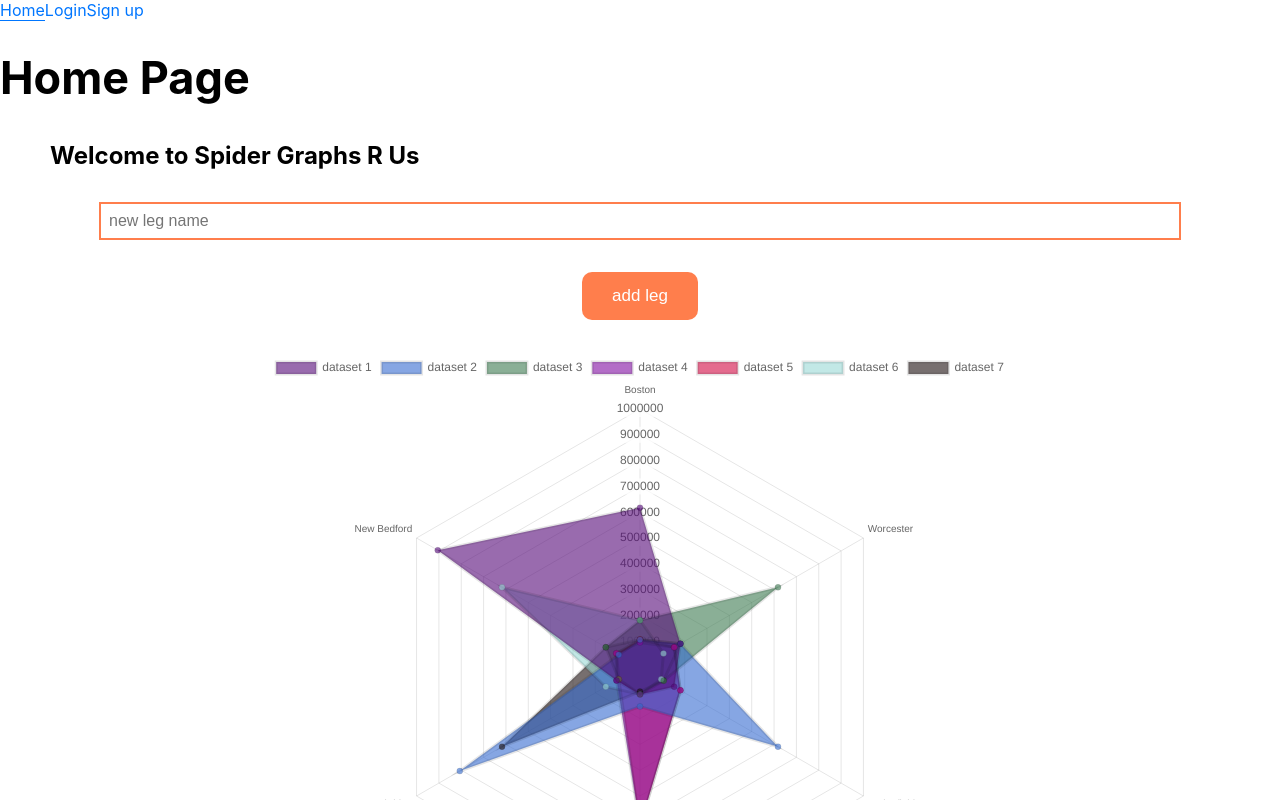
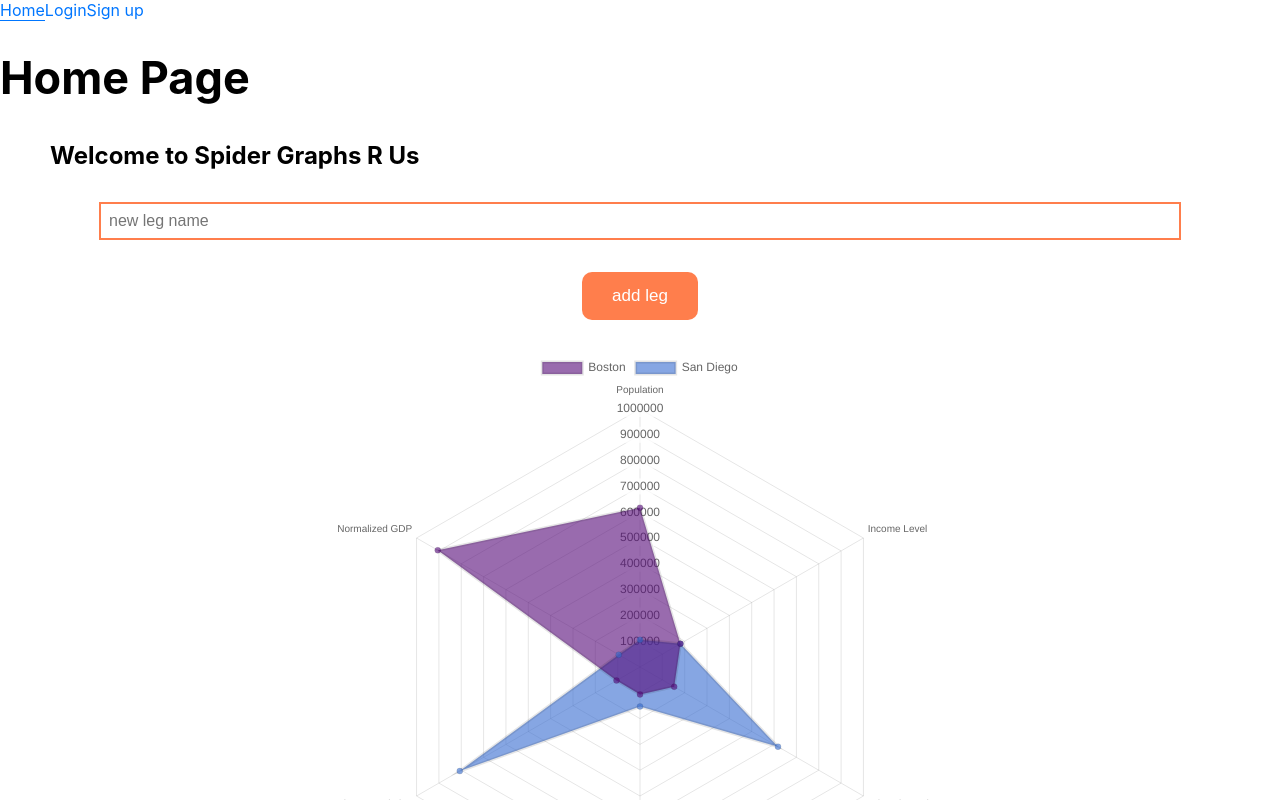
Before and after one commit to spider-graph-build-sprint/Zeit-Front-End, a React (Create React App) app: page / in a window 1280 px wide. Shown: the top 800 px of the page. Built offline with nearby package versions, Linux system fonts and the light colour scheme.

Commit message:
graph updating

```diff
--- a/src/components/Graph.js
+++ b/src/components/Graph.js
@@ -3,12 +3,12 @@ import { Bar, Line, Polar, Radar } from "react-chartjs-2";
 
 // const [chartData, setChartData] = useState({});
 const intiLabels = [
-  "Boston",
-  "Worcester",
-  "Springfield",
-  "Lowell",
-  "Cambridge",
-  "New Bedford"
+  "Population",
+  "Income Level",
+  "Education Index",
+  "Housing Affordability",
+  "Prison Population",
+  "Normalized GDP"
 ];
 
 var dynamicColors = function() {
@@ -17,89 +17,81 @@ var dynamicColors = function() {
   var b = Math.floor(Math.random() * 255);
   return "rgba(" + r + "," + g + "," + b + "," + 0.6 + ")";
 };
+
 const intiDataset = [
   {
-    label: "dataset 1",
+    label: "Boston",
     data: [617594, 181045, 153060, 106519, 105162, 905072],
     // backgroundColor: "rgba(255, 99, 132, 0.6)"
     backgroundColor: dynamicColors()
   },
   {
-    label: "dataset 2",
+    label: "San Diego",
     data: [105162, 181045, 617594, 153060, 806519, 95072],
     // backgroundColor: "rgba(54, 162, 235, 0.6)"
     backgroundColor: dynamicColors()
-  },
-  {
-    label: "dataset 3",
-    data: [181045, 617594, 106519, 105162, 95072, 153060],
-    // backgroundColor: "rgba(255, 206, 86, 0.6)"
-    backgroundColor: dynamicColors()
-  },
-  {
-    label: "dataset 4",
-    data: [95072, 153060, 181045, 617594, 105162, 106519],
-    // backgroundColor: "rgba(75, 192, 192, 0.6)"
-    backgroundColor: dynamicColors()
-  },
-  {
-    label: "dataset 5",
-    data: [106519, 153060, 181045, 617594, 95072, 105162],
-    // backgroundColor: "rgba(153, 102, 255, 0.6)"
-    backgroundColor: dynamicColors()
-  },
-  {
-    label: "dataset 6",
-    data: [181045, 105162, 95072, 106519, 153060, 617594],
-    // backgroundColor: "rgba(255, 159, 64, 0.6)"
-    backgroundColor: dynamicColors()
-  },
-  {
-    label: "dataset 7",
-    data: [106519, 181045, 105162, 95072, 617594, 153060],
-    // backgroundColor: "rgba(255, 99, 132, 0.6)"
-    backgroundColor: dynamicColors()
   }
 ];
+
 function Graph() {
+  // for changing graph type with buttons buttons
   const [graph, setGraph] = useState("");
-  const [state, setState] = useState("");
-  const [dataset] = useState(intiDataset);
+
+  // state is a record of what's in the form itself
+  const [state, setState] = useState({ label: "" });
+
+  // load initial datasets into state
+  const [dataSet, setDataSet] = useState(intiDataset);
+
+  // load labels into state
   const [labels, setLabels] = useState(intiLabels);
 
+  // this is passed into the chart comonent
   const data = {
     labels: [...labels],
-    datasets: [...dataset]
+    datasets: [...dataSet]
   };
+
+  // used to maintain link between input changes and state
   function handleChanges(e) {
     setState({ ...state, [e.target.name]: e.target.value });
   }
+
   function handleSubmit(e) {
     e.preventDefault();
-    setLabels([...labels]);
-    console.log(state);
+
+    // the new label get's added to the end of the labels list.
+    setLabels([...labels, state.label]);
   }
+
   // ExportChart({ format: "jpg" });
   // Bar, Line, Radar, Polar, ;
   return (
     <div className="graphPage">
       <h2>Welcome to Spider Graphs R Us</h2>
+
       <form onSubmit={handleSubmit}>
         <input
+          name="label"
           type="text"
           placeholder="new leg name"
           onChange={handleChanges}
         />
         <button type="submit"> add leg </button>
       </form>
+
       <Radar data={data} />
+
       <h2>Other viewing Options</h2>
+
       <div className="graphButtons">
         {/* <button onClick={() => setGraph(<Radar data={data} />)}>Radar</button> */}
         <button onClick={() => setGraph(<Bar data={data} />)}>Bar Chart</button>
+
         <button onClick={() => setGraph(<Line data={data} />)}>
           Line Chart
         </button>
+
         <button onClick={() => setGraph(<Polar data={data} />)}>
           Polar Chart
         </button>
```
